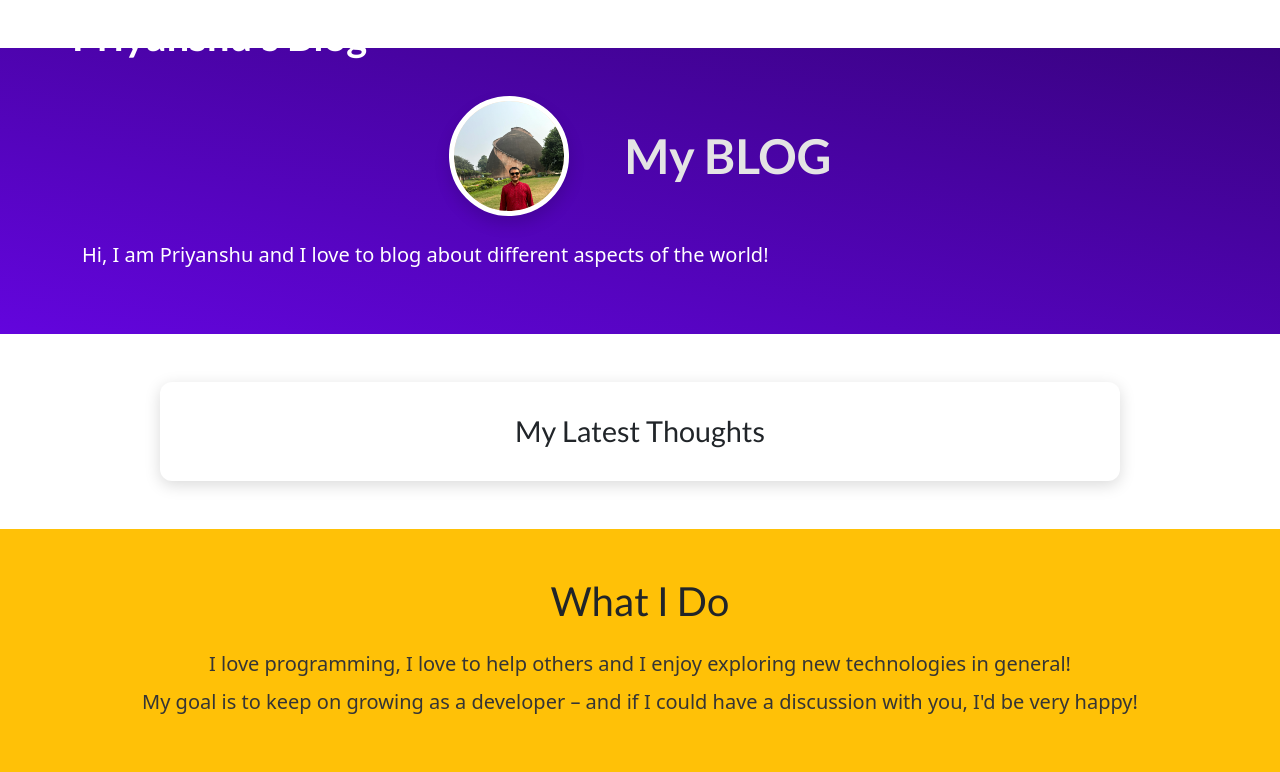
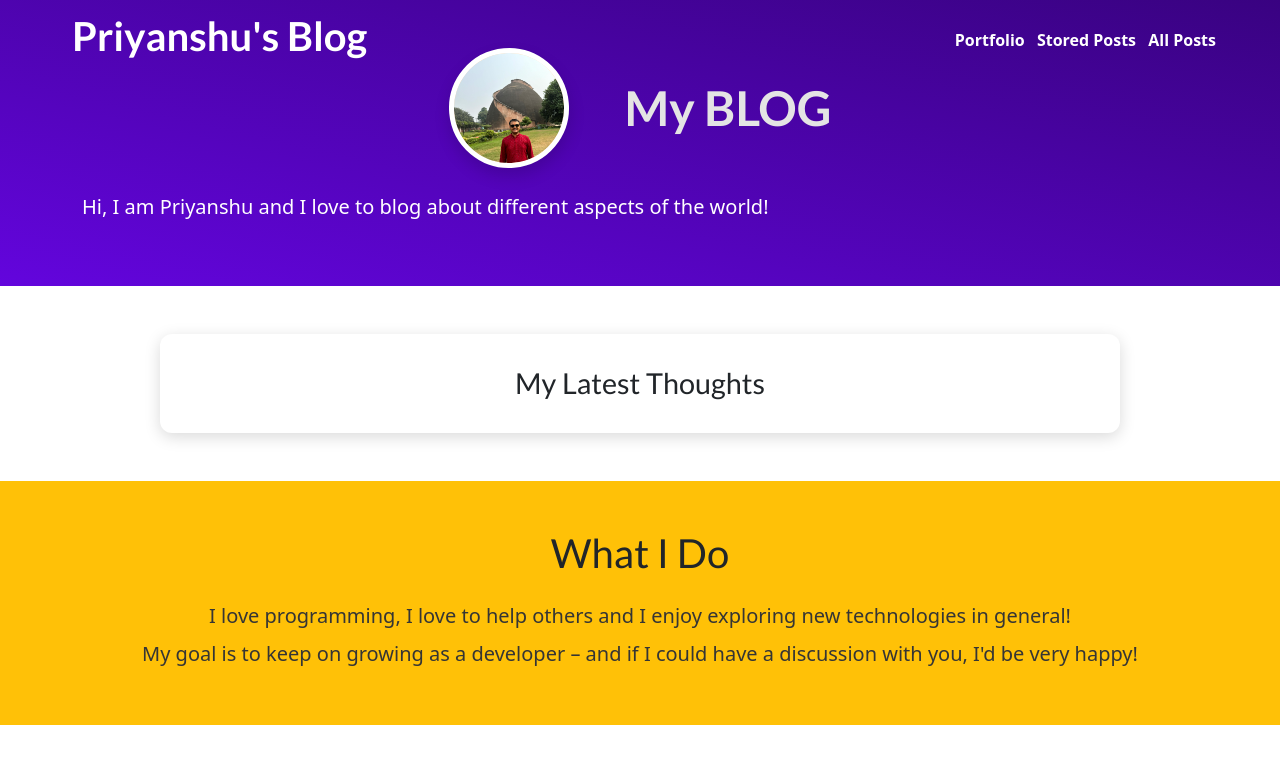
Before and after one commit to ps1711/MY_SITE, a Django app: page / in a window 1280 px wide. Shown: the top 772 px of the page. Run offline with Django 3.2, Linux system fonts and the light colour scheme; data that the repository does not hold is empty.

Commit message:
Update index.html

```diff
--- a/blog/templates/blog/index.html
+++ b/blog/templates/blog/index.html
@@ -13,7 +13,7 @@ Priyanshu Blog
 {% endblock %}
 
 {% block content %}
-<section id="welcome" class="py-5 mt-5 bg-primary text-white text-center">
+<section id="welcome" class="py-5 bg-primary text-white text-center">
   <div class="container">
     <div class="row align-items-center justify-content-center">
       <div class="col-12 col-md-auto mb-3 mb-md-0">
```
